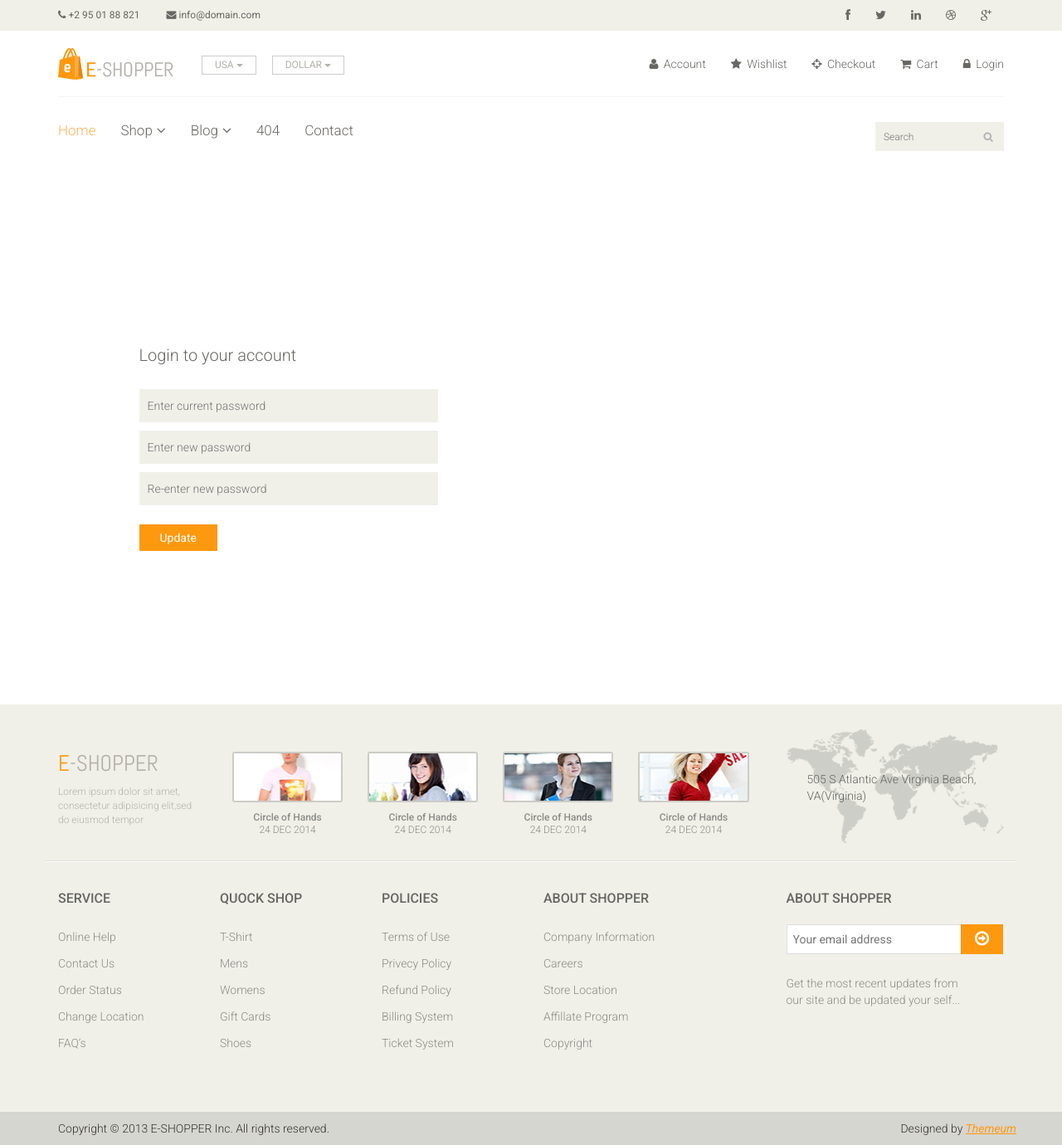
After one commit to neelam2602/webDevelopment18, a Node server app: template sublime_meanStack/day4_eshopper/views/password.ejs in a window 1280 px wide. The commit adds this page. Shown: the whole page at 83% size. Run offline with Node 20, Linux system fonts and the light colour scheme; the template is opened without the code that fills it, so the values that code supplies are empty; some libraries are stand-ins or nearby versions.

Commit message:
Add files via upload

```diff
--- a/sublime_meanStack/day4_eshopper/views/header.ejs
+++ b/sublime_meanStack/day4_eshopper/views/header.ejs
@@ -63,7 +63,14 @@
 								<li><a href="#"><i class="fa fa-star"></i> Wishlist</a></li>
 								<li><a href="checkout.html"><i class="fa fa-crosshairs"></i> Checkout</a></li>
 								<li><a href="cart.html"><i class="fa fa-shopping-cart"></i> Cart</a></li>
-								<li><a href="/login"><i class="fa fa-lock"></i> Login</a></li>
+
+								<%if (locals.userName) { %>
+									<li><a href="/logout"><i class="fa fa-lock"></i> Logout (<%= locals.userName%>)</a></li>
+									<li><a href="/password"><i class="fa fa-lock"></i> password</a></li>
+								<% } %>
+								<%if (!locals.userName) { %>
+									<li><a href="/login"><i class="fa fa-lock"></i> Login</a></li>
+								<% } %>
 							</ul>
 						</div>
 					</div>
--- /dev/null
+++ b/sublime_meanStack/day4_eshopper/views/password.ejs
@@ -0,0 +1,60 @@
+<!DOCTYPE html>
+<html lang="en">
+<head>
+    <meta charset="utf-8">
+    <meta name="viewport" content="width=device-width, initial-scale=1.0">
+    <meta name="description" content="">
+    <meta name="author" content="">
+    <title>Home | E-Shopper</title>
+    <link href="/public/css/bootstrap.min.css" rel="stylesheet">
+    <link href="/public/css/font-awesome.min.css" rel="stylesheet">
+    <link href="/public/css/prettyPhoto.css" rel="stylesheet">
+    <link href="/public/css/price-range.css" rel="stylesheet">
+    <link href="/public/css/animate.css" rel="stylesheet">
+	<link href="/public/css/main.css" rel="stylesheet">
+	<link href="/public/css/responsive.css" rel="stylesheet">
+    <!--[if lt IE 9]>
+    <script src="js/html5shiv.js"></script>
+    <script src="js/respond.min.js"></script>
+    <![endif]-->
+    <link rel="shortcut icon" href="/public/images/ico/favicon.ico">
+    <link rel="apple-touch-icon-precomposed" sizes="144x144" href="/public/images/ico/apple-touch-icon-144-precomposed.png">
+    <link rel="apple-touch-icon-precomposed" sizes="114x114" href="/public/images/ico/apple-touch-icon-114-precomposed.png">
+    <link rel="apple-touch-icon-precomposed" sizes="72x72" href="/public/images/ico/apple-touch-icon-72-precomposed.png">
+    <link rel="apple-touch-icon-precomposed" href="/public/images/ico/apple-touch-icon-57-precomposed.png">
+</head><!--/head-->
+
+<body>
+	<% include ./header.ejs %>
+
+	<section id="form"><!--form-->
+		<div class="container">
+			<div class="row">
+				<div class="col-sm-4 col-sm-offset-1">
+					<div class="login-form"><!--login form-->
+						<h2>Login to your account</h2>
+						<form id="password_action">
+							<input type="text" placeholder="Enter current password" name="curr_password" />
+							<input type="text" placeholder="Enter new password" name="new_password" />
+							<input type="text" placeholder="Re-enter new password" name="con_new_password" />
+
+
+							<button type="button" class="btn btn-default btn_update_action">Update</button>
+						</form>
+						<div class="err_div">
+
+						</div>
+					</div><!--/login form-->
+				</div>
+
+
+			</div>
+		</div>
+	</section><!--/form-->
+
+	<% include ./footer.ejs%>
+
+
+
+</body>
+</html>
```
